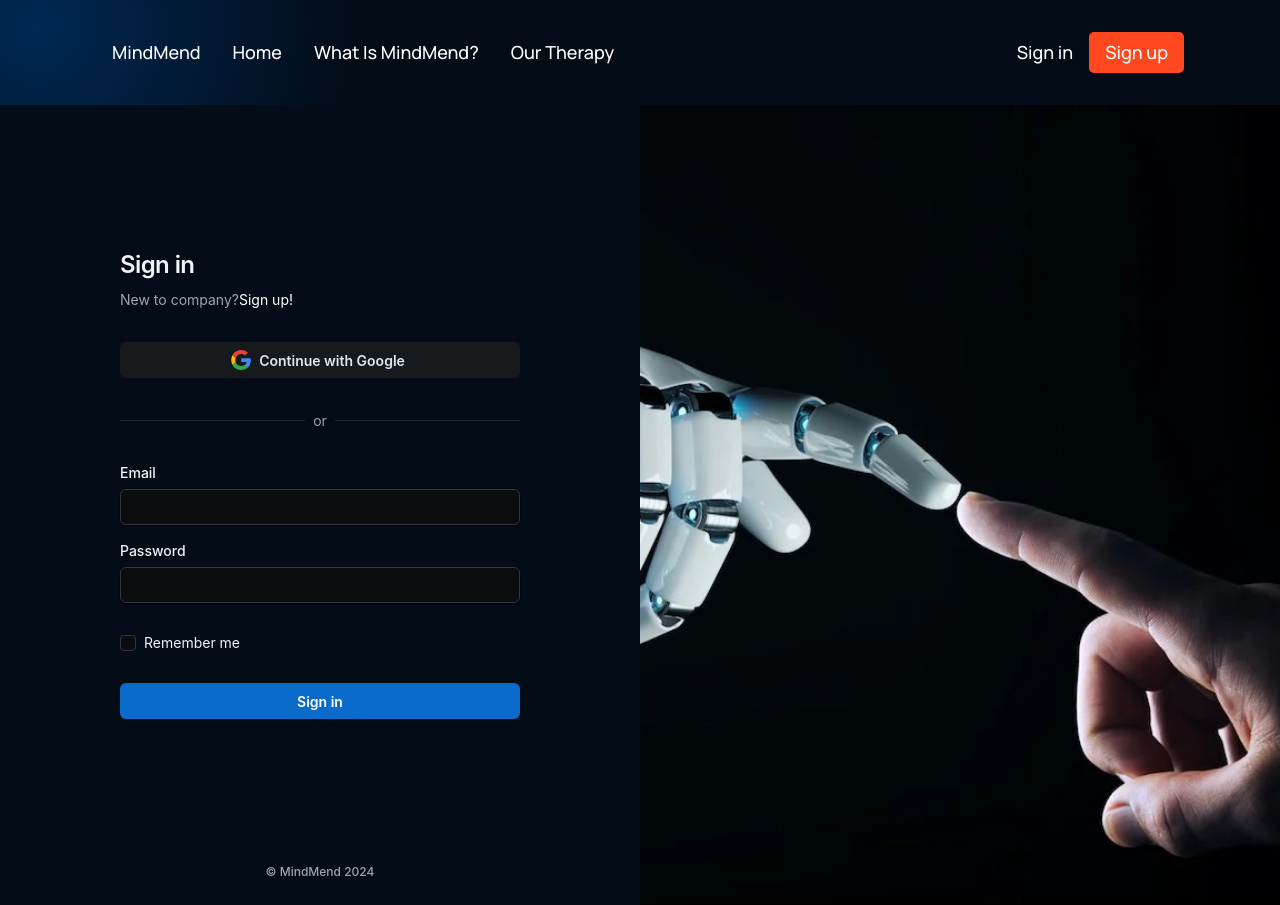
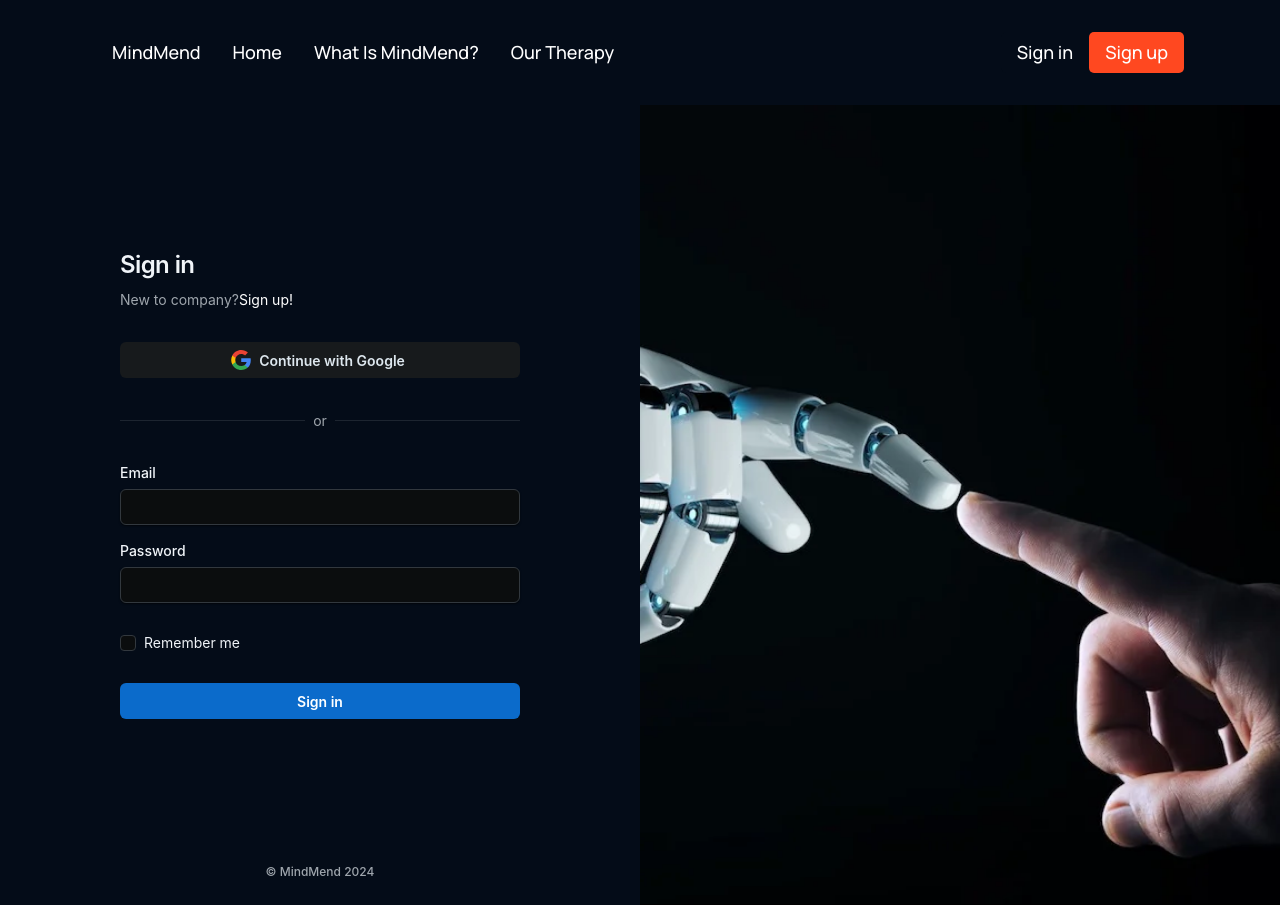
Before and after one commit to HabibaMohamed07/GraduationProject-FrontEnd, a React (Create React App) app: page /Signin in a window 1280 px wide. Built offline with nearby package versions, Linux system fonts and the light colour scheme; a web font is replaced by a local one.

Commit message:
changes in css and navbar

```diff
--- a/src/App.css
+++ b/src/App.css
@@ -129,3 +129,6 @@ a {
         margin: 4rem 2rem;
     }
 }
+.black{
+    background-color: rgb(4,12,24);
+}
--- a/src/App.js
+++ b/src/App.js
@@ -43,17 +43,17 @@ function App() {
 
       {/* <Header /> */}
       <Routes>
-        <Route path="/Signin" element={<><div className="gradient__bg"> <Navbar/> </div><Signin /></>} />
-        <Route path="/Signup"  element={<><div className="gradient__bg"> <Navbar/> </div><Signup /></>} />
+        <Route path="/Signin" element={<><div className="black"> <Navbar/> </div><Signin /></>} />
+        <Route path="/Signup"  element={<><div className="black"> <Navbar/> </div><Signup /></>} />
         <Route path="/" element={<Front/>}/>
         <Route path='/Profile-Patient' element={<ProfilePatient/>}/>
 
         <Route path='/Profile-Admin' element={<ProfileAdmin/>}/>
 
         <Route path='/Profile-Doctor' element={<ProfileDoctor/>}/>
-         < Route path='/Profile' element={<><div className="gradient__bg"><Navbar isLoggedIn={true}/></div><Profile role={'Patient'}/></>}/>
+         < Route path='/Profile' element={<><div className="black"><Navbar isLoggedIn={true}/></div><Profile role={'Patient'}/></>}/>
 
-        <Route path="/Dashboard" element={<><div className="gradient__bg"><Navbar isLoggedIn={true}/></div><Dashboard/></>}/>
+        <Route path="/Dashboard" element={<><div className="black"><Navbar isLoggedIn={true}/></div><Dashboard/></>}/>
       </Routes>
     </Router>
 
--- a/src/LandingPage/navbar/Navbar.js
+++ b/src/LandingPage/navbar/Navbar.js
@@ -146,14 +146,14 @@ const Navbar = ({ isLoggedIn }) => {
             </MenuItem>
             <ListDivider />
             <MenuItem component="a" href="/blog/first-look-at-joy/">
-              First look at Joy UI
+              Contact Us
               <OpenInNewRoundedIcon />
             </MenuItem>
             <MenuItem
               component="a"
               href="https://github.com/mui/material-ui/tree/master/docs/data/joy/getting-started/templates/email"
             >
-              Sourcecode
+              Instructions
               <OpenInNewRoundedIcon />
             </MenuItem>
             <ListDivider />
```
